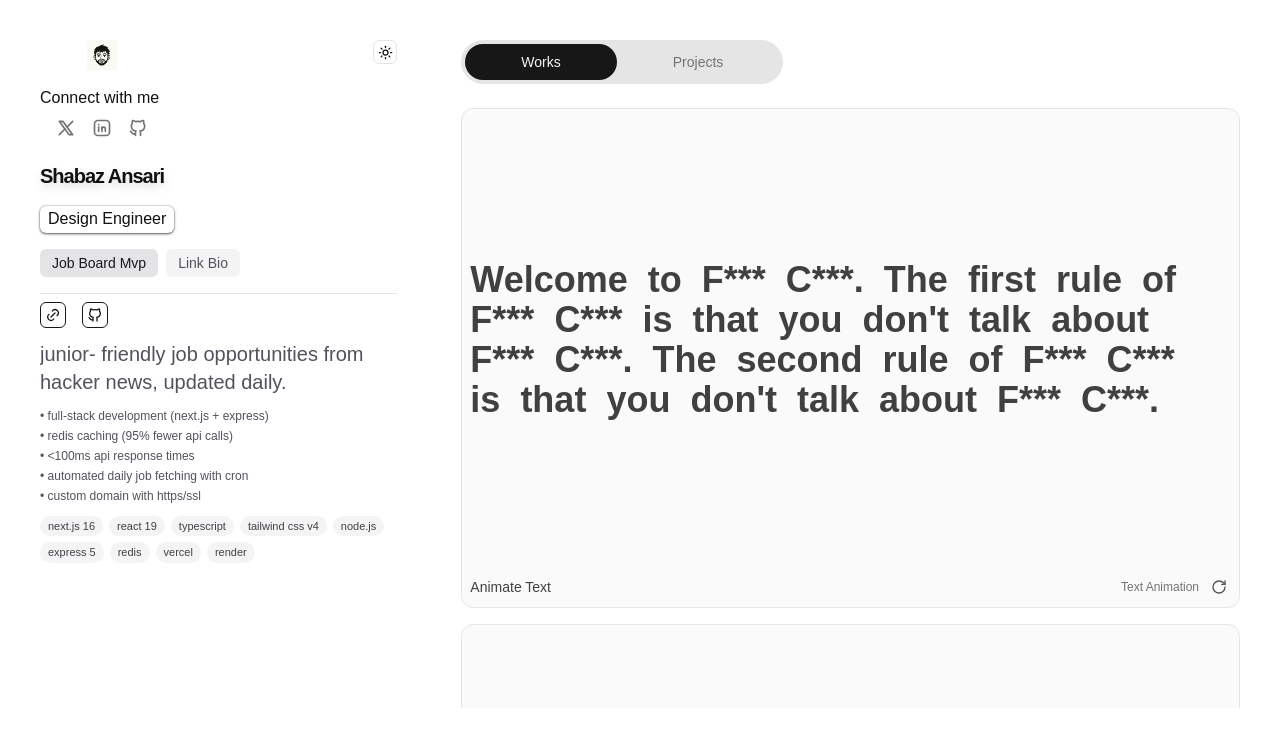
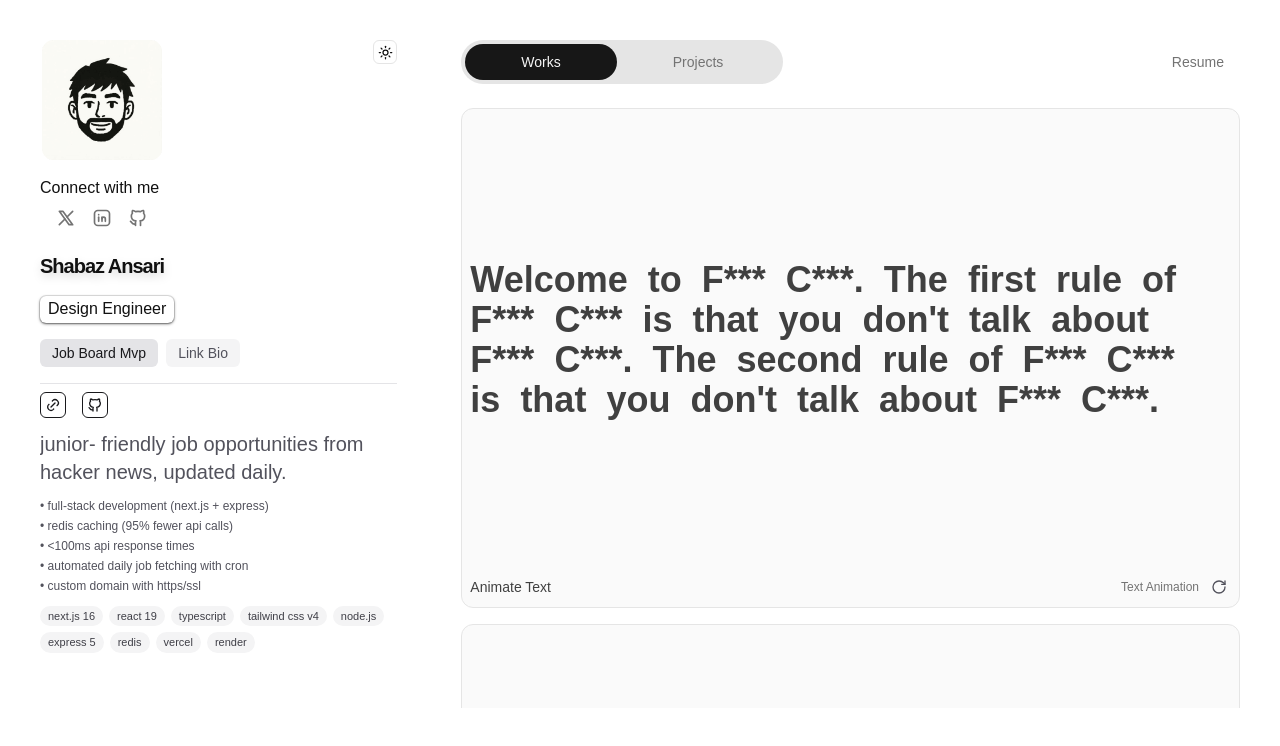
Before and after one commit to Kise07/Minimal-Portfolio, a Next.js app: page /work in a window 1280 px wide. Shown: the top 746 px of the page. Built offline with nearby package versions, Linux system fonts and the light colour scheme.

Commit message:
feat: Resume button
- resume-viewer component
- profile image fix
- hide and show [New Pattern]

```diff
--- a/src/components/ui/profile.tsx
+++ b/src/components/ui/profile.tsx
@@ -18,7 +18,13 @@ export const Profile = ({ className }: { className?: string }) => {
     >
       <div className="flex w-full items-start justify-between">
         <div className="flex flex-col items-center gap-4">
-          <Image src="/ava.png" alt="avatar" width={30} height={30} />
+          <Image
+            src="/ava.png"
+            alt="avatar"
+            width={500}
+            height={500}
+            className="size-30"
+          />
           <span>
             Connect with me <UsersLinks />
           </span>
--- /dev/null
+++ b/src/components/ui/resume-viewer.tsx
@@ -0,0 +1,35 @@
+"use client";
+
+import { IconDownload } from "@tabler/icons-react";
+
+const GOOGLE_DRIVE_FILE_ID = "1VLflrU0gJYBwYd8XkgX-sBC4Vk1R0G1n";
+
+const embedUrl = `https://drive.google.com/file/d/${GOOGLE_DRIVE_FILE_ID}/preview`;
+const downloadUrl = `https://drive.google.com/uc?export=download&id=${GOOGLE_DRIVE_FILE_ID}`;
+
+export function ResumeViewer() {
+  return (
+    <div className="flex h-full flex-col overflow-hidden rounded-xl border border-neutral-200 bg-neutral-50 dark:border-neutral-800 dark:bg-neutral-900">
+      <div className="flex items-center justify-between border-b border-neutral-200 px-4 py-2 dark:border-neutral-800">
+        <span className="text-sm font-medium text-neutral-700 dark:text-neutral-300">
+          Shabaz_Resume.pdf
+        </span>
+        <a
+          href={downloadUrl}
+          target="_blank"
+          rel="noreferrer"
+          className="flex items-center gap-1.5 rounded-md px-2 py-1 text-xs text-neutral-500 transition-colors hover:bg-neutral-200 hover:text-neutral-900 dark:hover:bg-neutral-700 dark:hover:text-neutral-100"
+        >
+          <IconDownload className="size-3.5" />
+          Download
+        </a>
+      </div>
+      <iframe
+        src={embedUrl}
+        className="h-full w-full flex-1 border-0"
+        allow="autoplay"
+        title="Resume PDF"
+      />
+    </div>
+  );
+}
--- a/src/components/ui/work.tsx
+++ b/src/components/ui/work.tsx
@@ -31,6 +31,7 @@ import {
   TransitionExploration,
 } from "../work";
 import { TransitionPanel } from "../work/minimal/transition-panel";
+import { ResumeViewer } from "./resume-viewer";
 
 const WorkCard = ({
   name,
@@ -199,15 +200,21 @@ const TABS = ["Works", "Projects"] as const;
 export const Works = ({ className }: { className?: string }) => {
   const [activeTab, setActiveTab] = useState(0);
   const [hoveredTab, setHoveredTab] = useState<number | null>(null);
+  const [showResume, setShowResume] = useState(false);
 
   return (
     <div className={cn("col-span-2 m-4 flex flex-col", className)}>
-      {/* NavSmooth-style sliding pill tabs */}
-      <div className="mb-4 flex w-fit rounded-full bg-neutral-200 p-1 dark:bg-neutral-800">
+      {/* Header: tabs left, Resume button right */}
+      <div className="mb-4 flex items-center justify-between">
+        {/* Sliding pill tabs */}
+        <div className="flex w-fit rounded-full bg-neutral-200 p-1 dark:bg-neutral-800">
           {TABS.map((tab, index) => (
             <button
               key={tab}
-            onClick={() => setActiveTab(index)}
+              onClick={() => {
+                setActiveTab(index);
+                setShowResume(false);
+              }}
               onMouseEnter={() => setHoveredTab(index)}
               onMouseLeave={() => setHoveredTab(null)}
               className="relative z-20 px-4 py-2 text-sm font-medium"
@@ -216,13 +223,14 @@ export const Works = ({ className }: { className?: string }) => {
                 <motion.div
                   layoutId="work-tab"
                   className="absolute inset-0 rounded-full bg-neutral-900 dark:bg-neutral-100"
+                  style={{ opacity: showResume ? 0 : 1 }}
                   transition={{ type: "spring", stiffness: 300, damping: 25 }}
                 />
               )}
               <span
                 className={cn(
                   "relative z-20 px-10 py-20 transition-colors duration-200",
-                activeTab === index
+                  activeTab === index && !showResume
                     ? "text-sm font-medium text-neutral-100 dark:text-neutral-900"
                     : "text-sm font-medium text-neutral-500 dark:text-neutral-400"
                 )}
@@ -233,8 +241,27 @@ export const Works = ({ className }: { className?: string }) => {
           ))}
         </div>
 
-      {/* Tab content with TransitionPanel */}
+        {/* Resume button */}
+        <button
+          onClick={() => setShowResume(true)}
+          className={cn(
+            "rounded-full px-4 py-2 text-sm font-medium transition-colors",
+            showResume
+              ? "bg-neutral-900 text-neutral-100 dark:bg-neutral-100 dark:text-neutral-900"
+              : "text-neutral-500 hover:bg-neutral-200 hover:text-neutral-900 dark:text-neutral-400 dark:hover:bg-neutral-800 dark:hover:text-neutral-100"
+          )}
+        >
+          Resume
+        </button>
+      </div>
+
+      {/* Content */}
       <div className="overflow-hidden">
+        {showResume ? (
+          <div className="h-[calc(100vh-12rem)]">
+            <ResumeViewer />
+          </div>
+        ) : (
           <TransitionPanel
             activeIndex={activeTab}
             transition={{ duration: 0.2, ease: "easeInOut" }}
@@ -262,6 +289,7 @@ export const Works = ({ className }: { className?: string }) => {
               </div>
             </div>
           </TransitionPanel>
+        )}
       </div>
     </div>
   );
```
Lines whose indentation alone changed are shown as unchanged.
